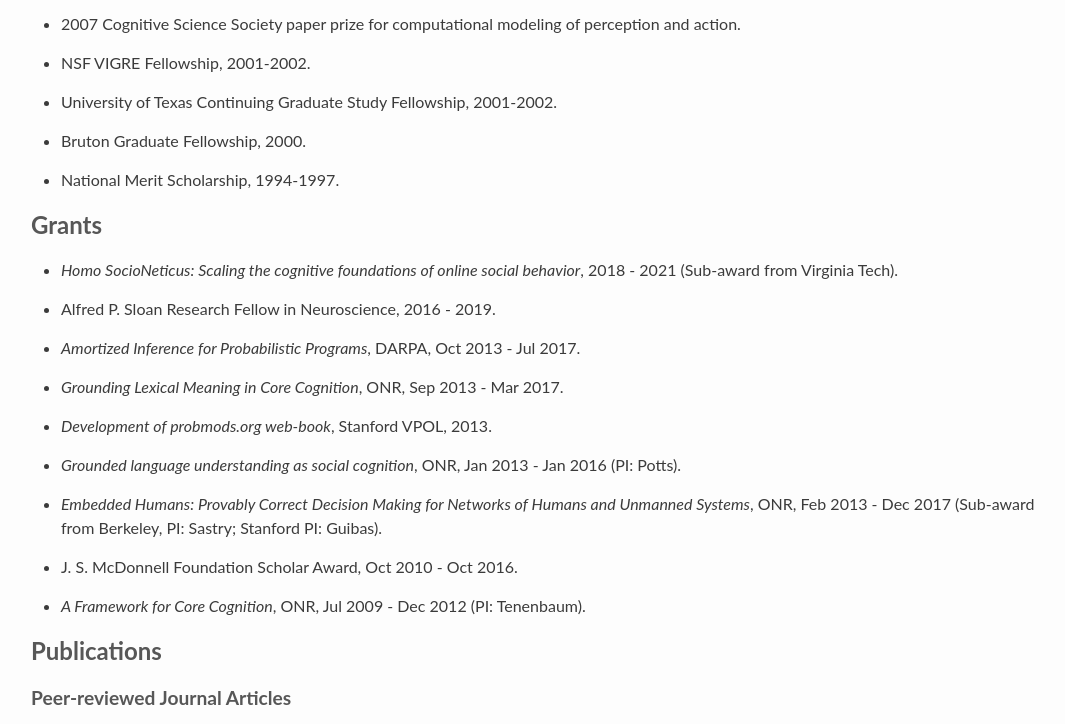
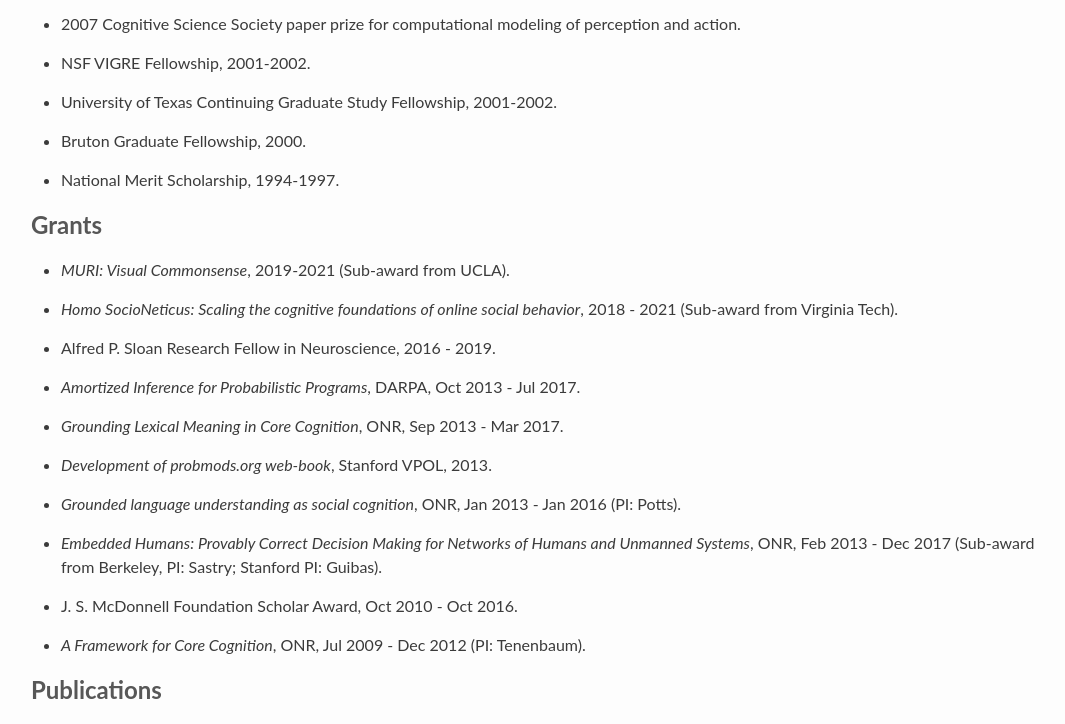
Before and after one commit to stanford-cocolab/cocolab.stanford.edu, a Jekyll site: the page built from ndg-cv.md, in a window 1280 px wide and 900 px high, scrolled down 1695 px, cut to the strip 0-724 px from the top of the window. Shown: the whole strip, without its empty margins (95-1160 px from the left). Built offline with Jekyll 4.4.1, drawn with Linux system fonts in a browser that asks for light colours; a script that is not in the unit is left out.

Commit message:
update cv

```diff
--- a/ndg-cv.md
+++ b/ndg-cv.md
@@ -81,6 +81,8 @@
 * National Merit Scholarship, 1994-1997.
 
 ## Grants
+
+* *MURI: Visual Commonsense*, 2019-2021 (Sub-award from UCLA).
 
 * *Homo SocioNeticus: Scaling the cognitive foundations of online social behavior*, 2018 - 2021 (Sub-award from Virginia Tech).
 
```
